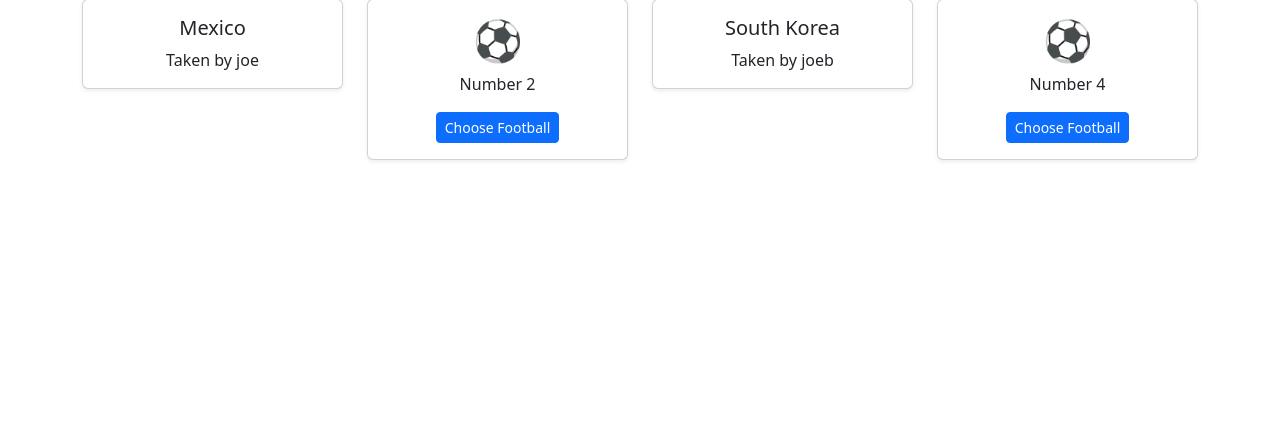
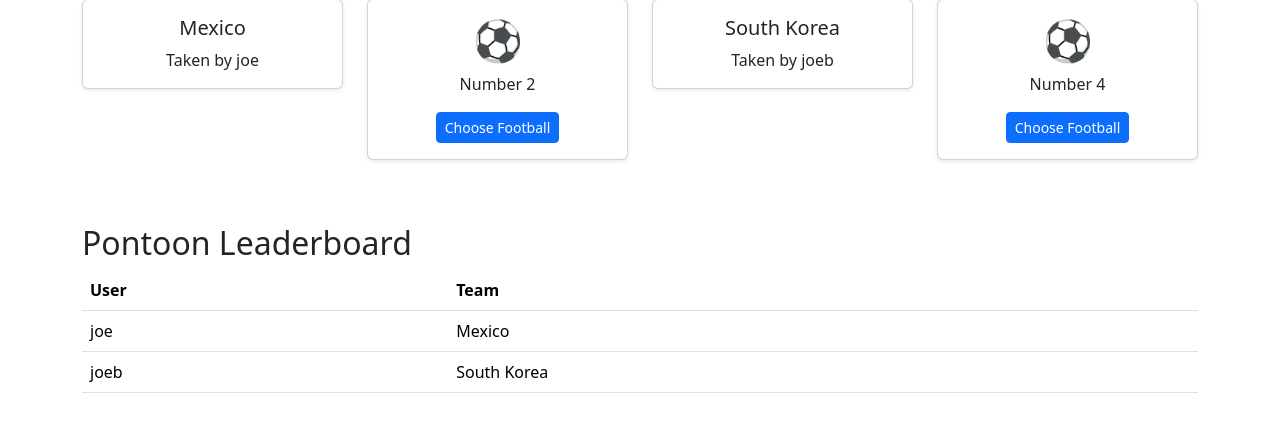
Before and after one commit to joeb-brfc/world-cup-hub-2026, a Django app: page /pontoon/ in a window 1280 px wide. Shown: the part 217-649 px from the top of the page. Run offline with Django 5.2, Linux system fonts and the light colour scheme; data comes from the database, SQL or seed files in the repository.

Commit message:
Add basic Pontoon leaderboard display

```diff
--- a/pontoon/templates/pontoon/pontoon_home.html
+++ b/pontoon/templates/pontoon/pontoon_home.html
@@ -29,6 +29,25 @@
 
     {% endfor %}
   </div>
+  <h2 class="mt-5">Pontoon Leaderboard</h2>
+
+  <table class="table">
+    <thead>
+      <tr>
+        <th>User</th>
+        <th>Team</th>
+      </tr>
+    </thead>
+
+    <tbody>
+      {% for ball in balls %} {% if ball.selected_by %}
+      <tr>
+        <td>{{ ball.selected_by.username }}</td>
+        <td>{{ ball.team }}</td>
+      </tr>
+      {% endif %} {% endfor %}
+    </tbody>
+  </table>
 </section>
 
 {% endblock %}
```
